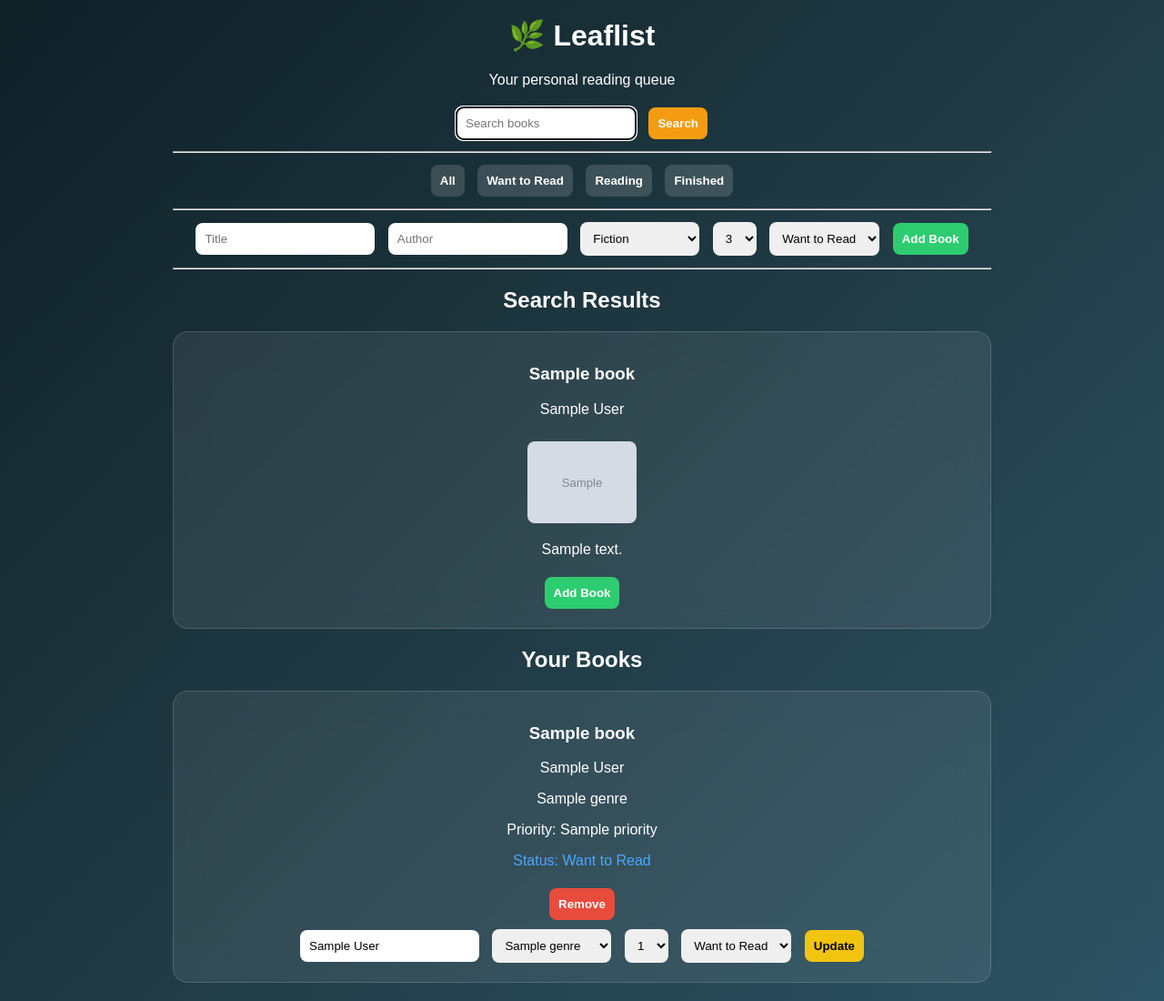
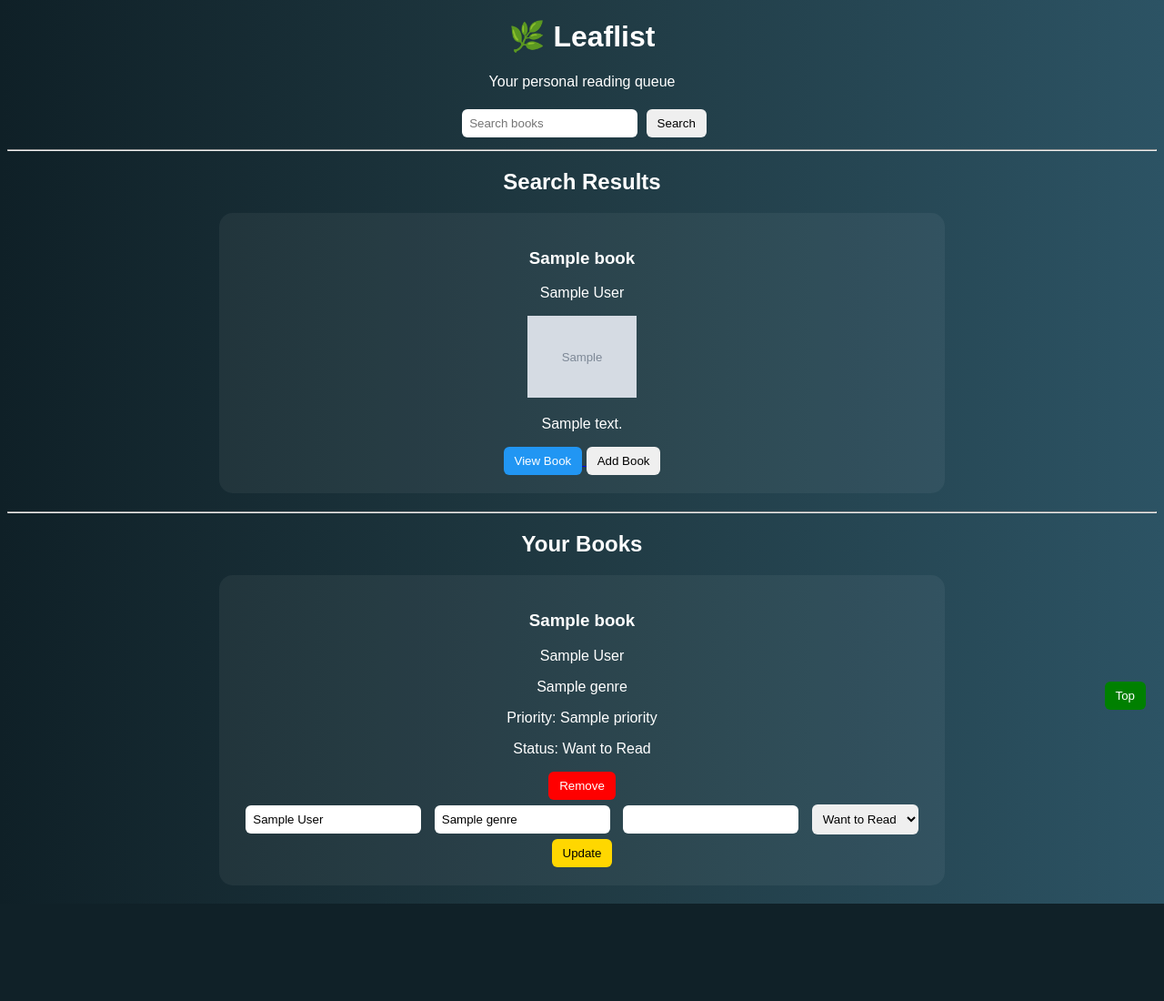
Before and after one commit to Tamyrah/MyBookWishList, a Flask app: template templates/home.html in a window 1280 px wide. Shown: the whole page at 91% size. After the commit the page ends 993 px from the top, so only its background shows below. Run offline with Flask 3, Linux system fonts and the light colour scheme; the template is opened without the code that fills it: most values are stand-ins (such as "Sample title", 1, 10 or a date in 2020); grey boxes marked "Sample" are stand-in pictures.

Commit message:
Refactor home.html for improved styling and structure

```diff
--- a/templates/home.html
+++ b/templates/home.html
@@ -5,69 +5,50 @@
 
     <style>
         body {
-            font-family: Arial, sans-serif;
-            background: linear-gradient(135deg, #0f2027, #203a43, #2c5364);
+            background: linear-gradient(to right, #0f2027, #203a43, #2c5364);
+            font-family: Arial;
             color: white;
             text-align: center;
         }
 
-        .container {
-            width: 90%;
-            max-width: 900px;
-            margin: auto;
-        }
-
-        h1 {
-            margin-top: 20px;
-        }
-
-        .card {
-            background: rgba(255,255,255,0.08);
-            backdrop-filter: blur(18px);
-            border-radius: 16px;
-            padding: 16px;
-            margin: 20px 0;
-            border: 1px solid rgba(255,255,255,0.15);
-        }
-
-        input, select, button {
-            padding: 10px;
+        input, select {
+            padding: 8px;
             margin: 5px;
-            border-radius: 8px;
+            border-radius: 6px;
             border: none;
         }
 
         button {
+            padding: 8px 12px;
+            border-radius: 6px;
+            border: none;
             cursor: pointer;
-            font-weight: bold;
         }
 
-        .add { background:#2ecc71; color:#fff; }
-        .update { background:#f1c40f; }
-        .remove { background:#e74c3c; color:#fff; }
-        .search { background:#f39c12; color:#fff; }
+        .book-card {
+            background: rgba(255,255,255,0.05);
+            padding: 20px;
+            margin: 20px auto;
+            width: 60%;
+            border-radius: 15px;
+        }
 
-        /* STATUS COLORS */
-        .want { color:#4da6ff; }
-        .reading { color:#f1c40f; }
-        .finished { color:#2ecc71; }
-
-        .filters button {
-            margin: 5px;
-            background: rgba(255,255,255,0.15);
+        .view-btn {
+            background-color: #2196F3;
             color: white;
         }
 
-        img {
-            margin-top: 10px;
-            border-radius: 8px;
+        .top-btn {
+            position: fixed;
+            bottom: 20px;
+            right: 20px;
+            background-color: green;
+            color: white;
         }
     </style>
 </head>
 
 <body>
-
-<div class="container">
 
 <h1>🌿 Leaflist</h1>
 <p>Your personal reading queue</p>
@@ -75,57 +56,8 @@
 <!-- SEARCH -->
 <form action="/search" method="GET">
     <input type="hidden" name="user" value="{{ user_key }}">
-    <input type="text" name="query" placeholder="Search books" autofocus>
-    <button class="search">Search</button>
-</form>
-
-<hr>
-
-<!-- FILTERS -->
-<div class="filters">
-    <a href="/home?user={{ user_key }}"><button>All</button></a>
-    <a href="/home?user={{ user_key }}&status=Want to Read"><button>Want to Read</button></a>
-    <a href="/home?user={{ user_key }}&status=Reading"><button>Reading</button></a>
-    <a href="/home?user={{ user_key }}&status=Finished"><button>Finished</button></a>
-</div>
-
-<hr>
-
-<!-- ADD BOOK -->
-<form action="/add" method="POST">
-    <input type="hidden" name="user" value="{{ user_key }}">
-
-    <input name="title" placeholder="Title" required>
-    <input name="author" placeholder="Author">
-
-    <!-- GENRE DROPDOWN -->
-    <select name="genre">
-        <option>Fiction</option>
-        <option>Non-Fiction</option>
-        <option>Fantasy</option>
-        <option>Romance</option>
-        <option>Mystery</option>
-        <option>Thriller</option>
-        <option>Self-Help</option>
-        <option>Biography</option>
-        <option>Science Fiction</option>
-        <option>Other</option>
-    </select>
-
-    <select name="priority">
-        <option value="1">1</option>
-        <option value="2">2</option>
-        <option value="3" selected>3</option>
-        <option value="4">4</option>
-    </select>
-
-    <select name="status">
-        <option>Want to Read</option>
-        <option>Reading</option>
-        <option>Finished</option>
-    </select>
-
-    <button class="add">Add Book</button>
+    <input type="text" name="query" placeholder="Search books" required>
+    <button type="submit">Search</button>
 </form>
 
 <hr>
@@ -135,7 +67,7 @@
 <h2>Search Results</h2>
 
 {% for book in results %}
-<div class="card">
+<div class="book-card">
 
     <h3>{{ book.title }}</h3>
     <p>{{ book.author }}</p>
@@ -146,75 +78,58 @@
 
     <p>{{ book.description }}</p>
 
-    <form action="/add" method="POST">
-        <input type="hidden" name="user" value="{{ user_key }}">
-        <input type="hidden" name="title" value="{{ book.title }}">
-        <input type="hidden" name="author" value="{{ book.author }}">
-        <input type="hidden" name="genre" value="">
+    <div>
 
-        <input type="hidden" name="priority" value="3">
-        <input type="hidden" name="status" value="Want to Read">
+        {% if book.link %}
+        <a href="{{ book.link }}" target="_blank">
+            <button class="view-btn">View Book</button>
+        </a>
+        {% endif %}
 
-        <button class="add">Add Book</button>
-    </form>
+        <form action="/add" method="POST" style="display:inline;">
+            <input type="hidden" name="user" value="{{ user_key }}">
+            <input type="hidden" name="title" value="{{ book.title }}">
+            <input type="hidden" name="author" value="{{ book.author }}">
+            <input type="hidden" name="genre" value="Unknown">
+            <input type="hidden" name="priority" value="1">
+            <input type="hidden" name="status" value="Want to Read">
+            <button type="submit">Add Book</button>
+        </form>
+
+    </div>
 
 </div>
 {% endfor %}
 {% endif %}
 
-<!-- USER BOOKS -->
+<hr>
+
 <h2>Your Books</h2>
 
 {% for book in books %}
-<div class="card">
+<div class="book-card">
 
     <h3>{{ book.title }}</h3>
     <p>{{ book.author }}</p>
     <p>{{ book.genre }}</p>
     <p>Priority: {{ book.priority }}</p>
-
-    <p class="
-        {% if book.status == 'Want to Read' %}want
-        {% elif book.status == 'Reading' %}reading
-        {% else %}finished
-        {% endif %}
-    ">
-        Status: {{ book.status }}
-    </p>
+    <p>Status: {{ book.status }}</p>
 
     <!-- REMOVE -->
     <form action="/remove" method="POST">
+        <input type="hidden" name="id" value="{{ book.id }}">
         <input type="hidden" name="user" value="{{ user_key }}">
-        <input type="hidden" name="id" value="{{ book.id }}">
-        <button class="remove">Remove</button>
+        <button style="background:red;color:white;">Remove</button>
     </form>
 
     <!-- UPDATE -->
     <form action="/update" method="POST">
+        <input type="hidden" name="id" value="{{ book.id }}">
         <input type="hidden" name="user" value="{{ user_key }}">
-        <input type="hidden" name="id" value="{{ book.id }}">
 
-        <input name="author" value="{{ book.author }}">
-
-        <select name="genre">
-            <option>{{ book.genre }}</option>
-            <option>Fiction</option>
-            <option>Non-Fiction</option>
-            <option>Fantasy</option>
-            <option>Romance</option>
-            <option>Mystery</option>
-            <option>Thriller</option>
-            <option>Self-Help</option>
-            <option>Biography</option>
-            <option>Science Fiction</option>
-        </select>
-
-        <select name="priority">
-            <option value="1" {% if book.priority == 1 %}selected{% endif %}>1</option>
-            <option value="2" {% if book.priority == 2 %}selected{% endif %}>2</option>
-            <option value="3" {% if book.priority == 3 %}selected{% endif %}>3</option>
-            <option value="4" {% if book.priority == 4 %}selected{% endif %}>4</option>
-        </select>
+        <input type="text" name="author" value="{{ book.author }}">
+        <input type="text" name="genre" value="{{ book.genre }}">
+        <input type="number" name="priority" value="{{ book.priority }}">
 
         <select name="status">
             <option {% if book.status == "Want to Read" %}selected{% endif %}>Want to Read</option>
@@ -222,13 +137,16 @@
             <option {% if book.status == "Finished" %}selected{% endif %}>Finished</option>
         </select>
 
-        <button class="update">Update</button>
+        <button style="background:gold;">Update</button>
     </form>
 
 </div>
 {% endfor %}
 
-</div>
+<!-- BACK TO TOP -->
+<button class="top-btn" onclick="window.scrollTo({top:0, behavior:'smooth'})">
+    Top
+</button>
 
 </body>
 </html>
```
